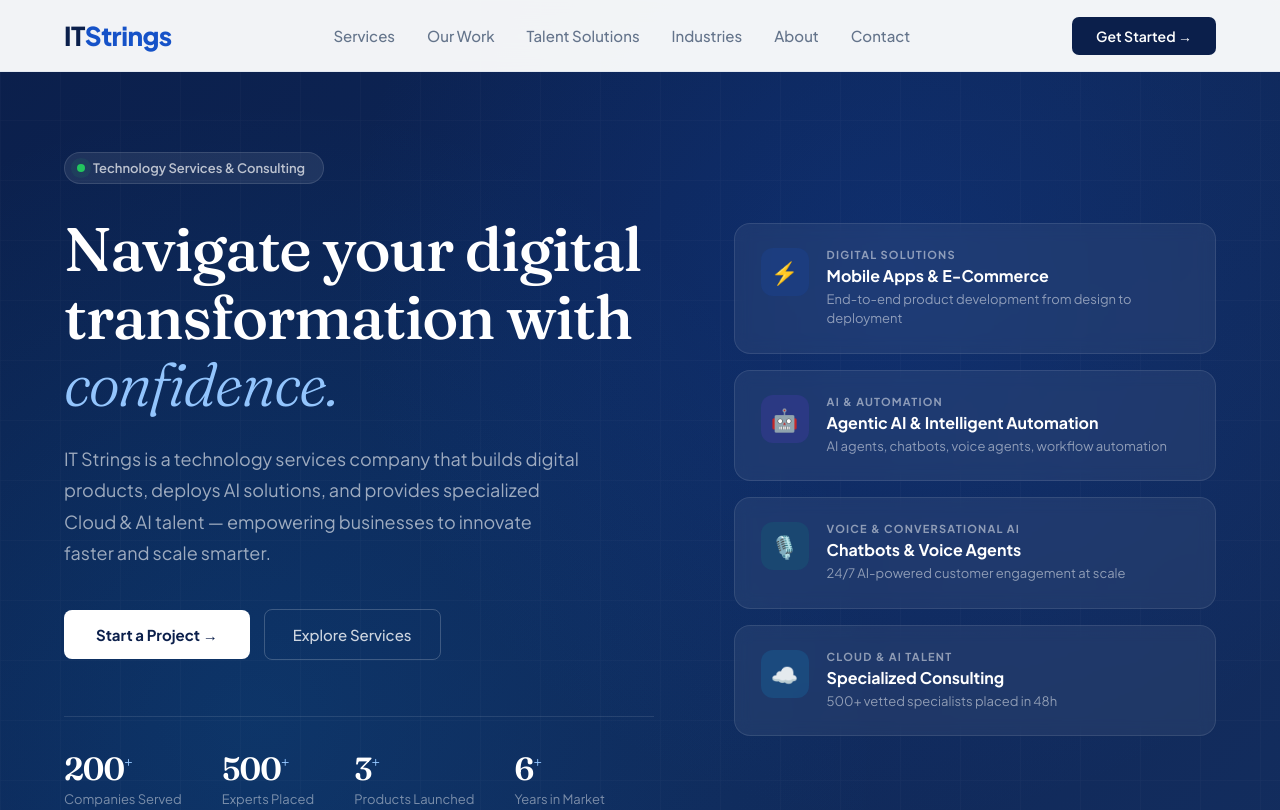
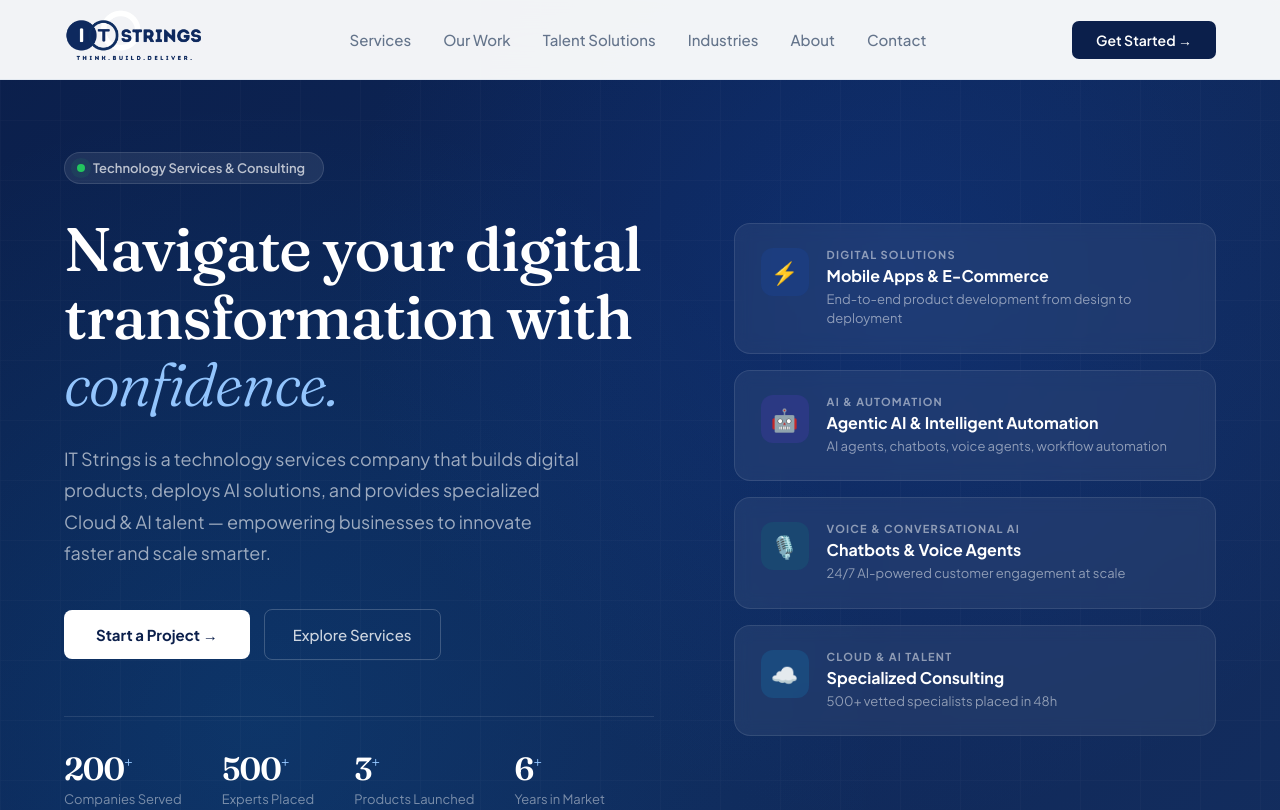
Before and after one commit to getkonnectly/itstrings, a plain HTML site: page index.html in a window 1280 px wide. Shown: the top 810 px of the page. Drawn offline with Linux system fonts and the light colour scheme.

Commit message:
Updated portal

```diff
--- a/index.html
+++ b/index.html
@@ -43,18 +43,16 @@
   /* NAV */
   nav {
     position: fixed; top: 0; left: 0; right: 0; z-index: 100;
-    padding: 0 64px; height: 72px;
+    padding: 0 64px; height: 80px;
     display: flex; align-items: center; justify-content: space-between;
     background: rgba(255,255,255,0.95);
     backdrop-filter: blur(20px);
     border-bottom: 1px solid var(--border);
   }
   .nav-logo {
-    font-family: 'Plus Jakarta Sans', sans-serif;
-    font-weight: 800; font-size: 26px; letter-spacing: -0.5px;
-    color: var(--navy); text-decoration: none;
+    text-decoration: none; display: flex; align-items: center;
   }
-  .nav-logo span { color: var(--blue); }
+  .nav-logo img { height: 140px; width: auto; }
   .nav-links { display: flex; gap: 32px; list-style: none; }
   .nav-links a {
     font-size: 15px; font-weight: 500; color: var(--muted);
@@ -438,7 +436,7 @@
 <!-- NAV                                         -->
 <!-- ════════════════════════════════════════════ -->
 <nav>
-  <a href="#" class="nav-logo">IT<span>Strings</span></a>
+  <a href="#" class="nav-logo"><img src="itstrings-logo.png" alt="IT Strings — Think. Build. Deliver."></a>
   <ul class="nav-links" id="navLinks">
     <li><a href="#services">Services</a></li>
     <li><a href="#work">Our Work</a></li>
@@ -995,7 +993,7 @@
 <footer>
   <div class="footer-grid">
     <div>
-      <div class="footer-brand">IT<span>Strings</span></div>
+      <div class="footer-brand"><img src="itstrings-logo.png" alt="IT Strings" style="height:36px;width:auto;"></div>
       <p class="footer-desc">A technology services company delivering digital transformation, AI solutions, and specialized Cloud & AI talent for forward-thinking businesses worldwide.</p>
       <div class="footer-socials">
         <a href="https://linkedin.com" target="_blank" rel="noopener">LinkedIn</a>
```
Also changed, not shown: itstrings-logo.png (added).
